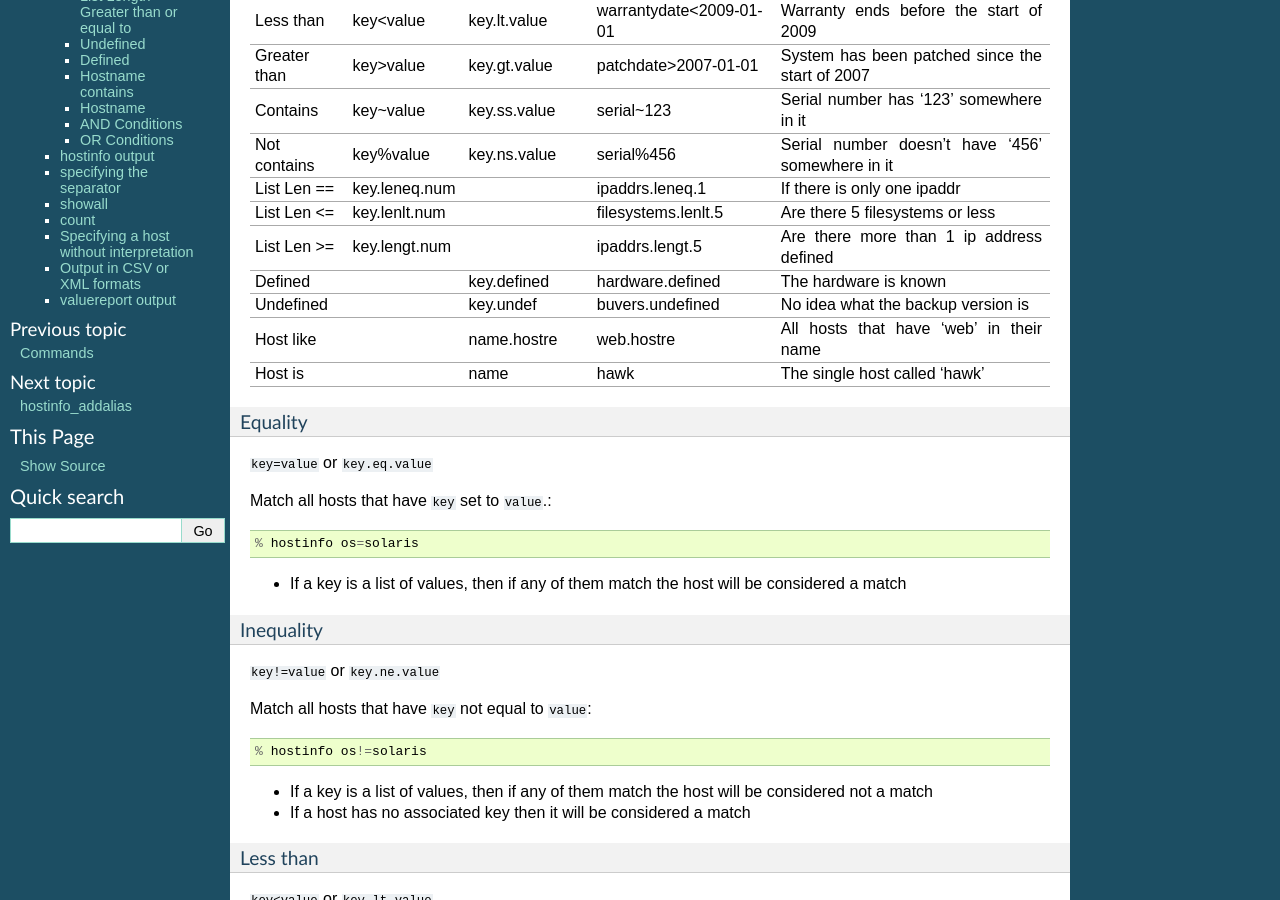
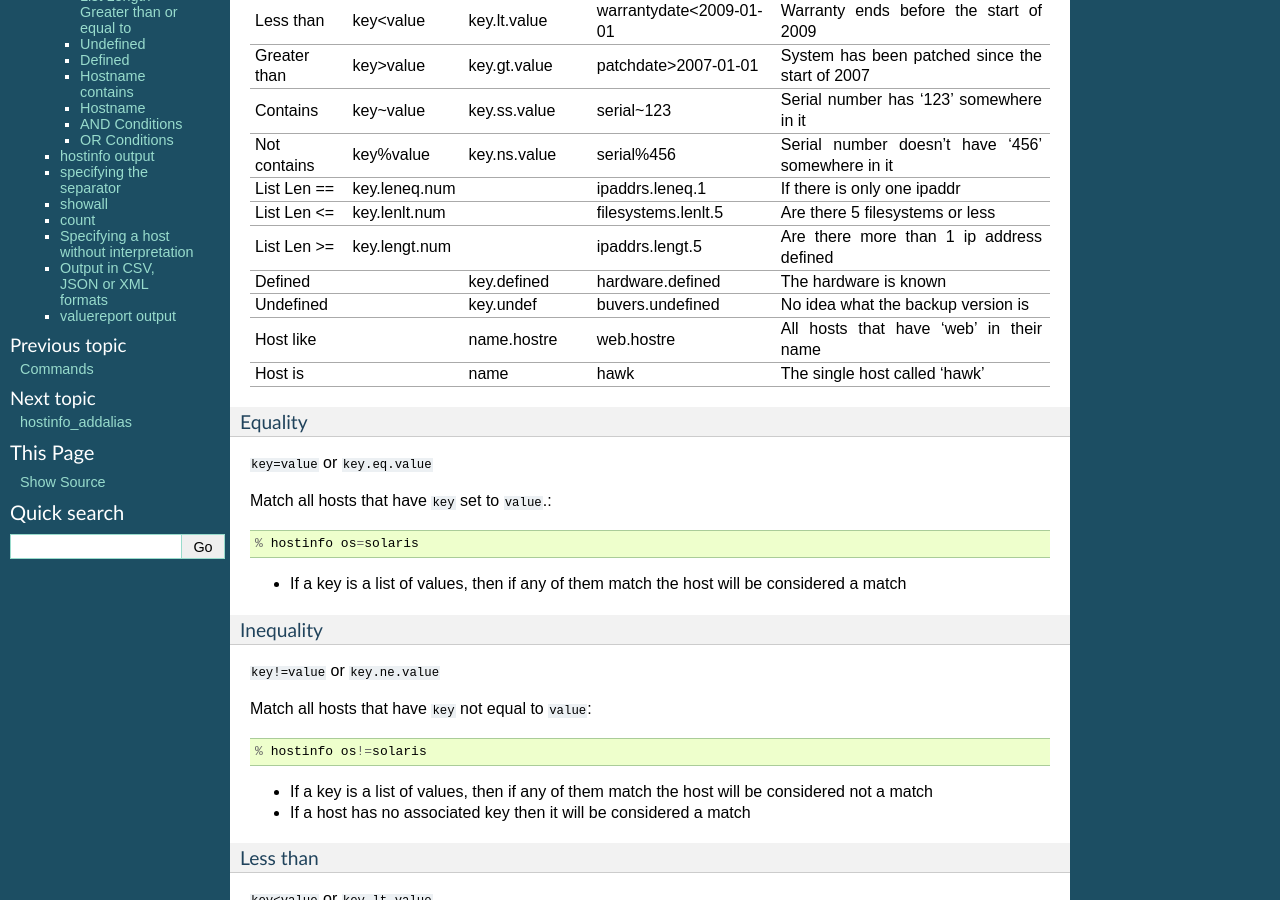
Before and after one commit to dwagon/Hostinfo, a Sphinx documentation site: the page built from docs/hostinfo.rst, in a window 1280 px wide and 900 px high, scrolled down 326 px. Built offline with Sphinx 7.4.7, drawn with Linux system fonts in a browser that asks for light colours; some of the changed text lies outside the part shown.

Commit message:
Doc'd json output

```diff
--- a/docs/hostinfo.rst
+++ b/docs/hostinfo.rst
@@ -217,8 +217,8 @@
 
     % hostinfo --host example.lt.foo.com
 
-Output in CSV or XML formats
-----------------------------
+Output in CSV, JSON or XML formats
+----------------------------------
 
 You can output in a variety of formats::
 
@@ -246,7 +246,7 @@
     corapp26201s,,,t1-con-01 2021,105904,,interactive,,1822dandenong,cm26/r04,v440,...
     ...
 
-* You can use all the same options by using ``--xml`` instead of ``--csv``.
+* You can use all the same options by using ``--json`` or ``--xml`` instead of ``--csv``.
 
 valuereport output
 ------------------
```
